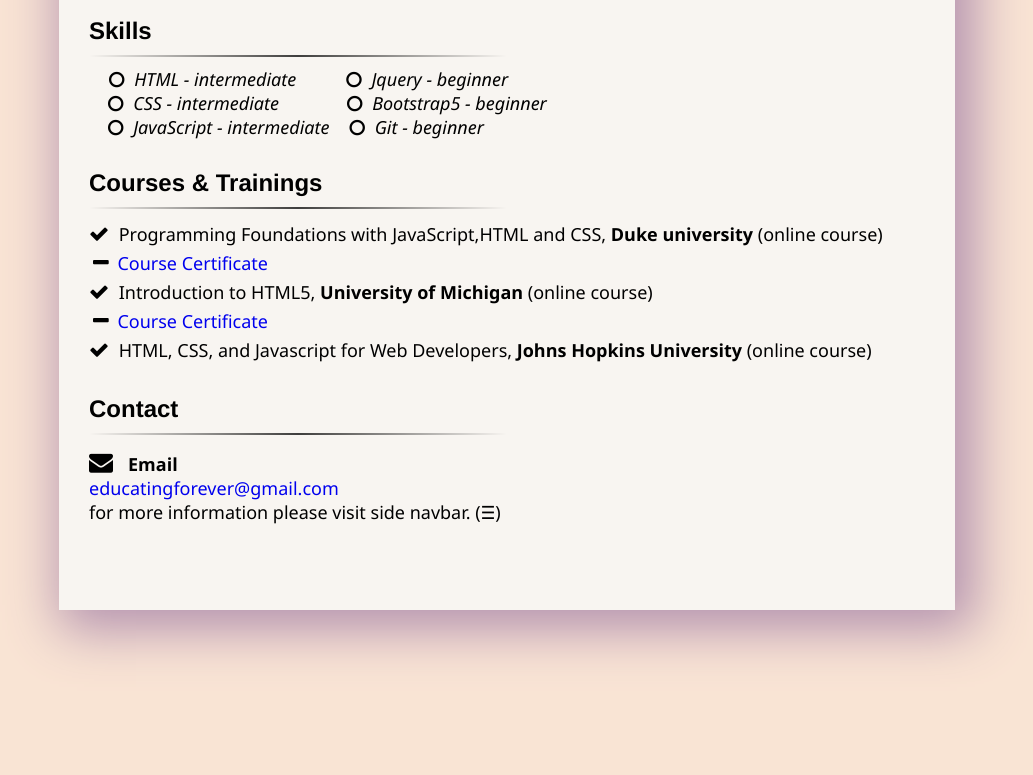
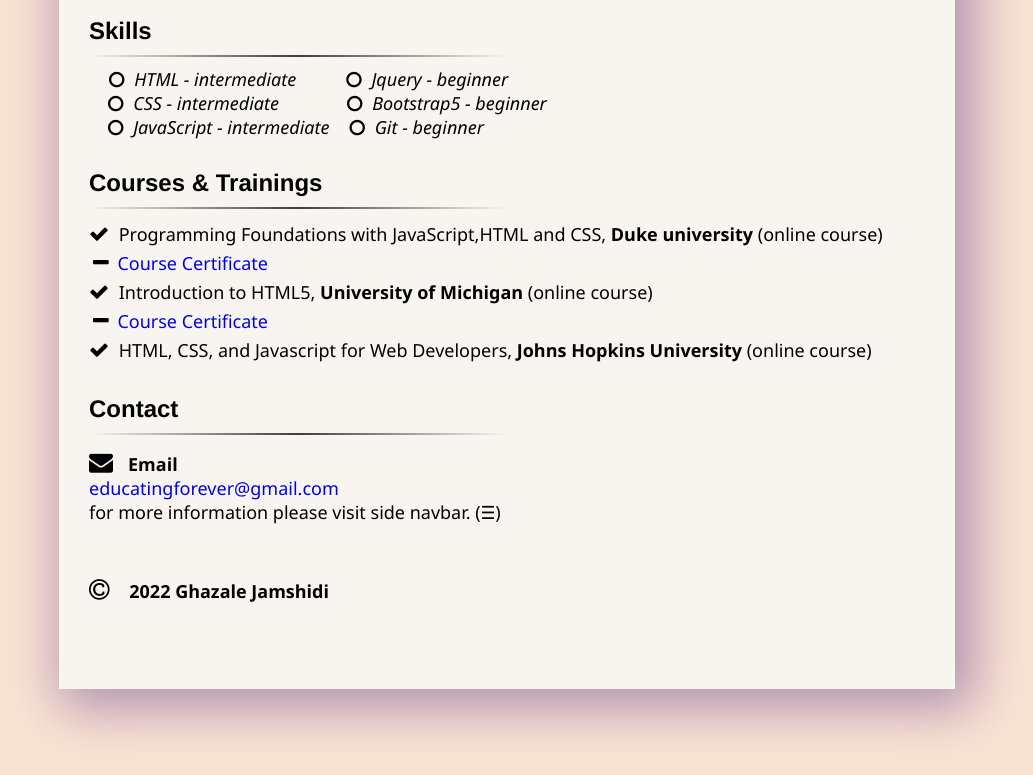
Before and after one commit to ghazaleghazale/cv, a plain HTML site: page index.html in a window 1280 px wide. Shown: the part 704-1479 px from the top of the page, without its empty margins (133-1166 px from the left). Before the commit the page ends 1414 px from the top, so only its background shows below. Drawn offline with Linux system fonts and the light colour scheme.

Commit message:
Update index.html

```diff
--- a/index.html
+++ b/index.html
@@ -95,7 +95,9 @@
       <b><i style="font-size:24px; margin:5px 15px 0 0;" class="fa">&#xf0e0;</i>Email</b><br>
       <a href="mailto:educatingforever@gmail.com" target="_blank"
        style="text-decoration:none ;">educatingforever@gmail.com</a><br>
-       for more information please visit side navbar. (&#9776;)
+       for more information please visit side navbar. (&#9776;)<br><br><br>
+        <i style="font-size:24px; margin:5px 15px 0 0;" class="fa">&#xf1f9;</i>
+        <b>2022 Ghazale Jamshidi </b>
     </p>
     <br><br><br><br><br><br><br>
   </div>
```
